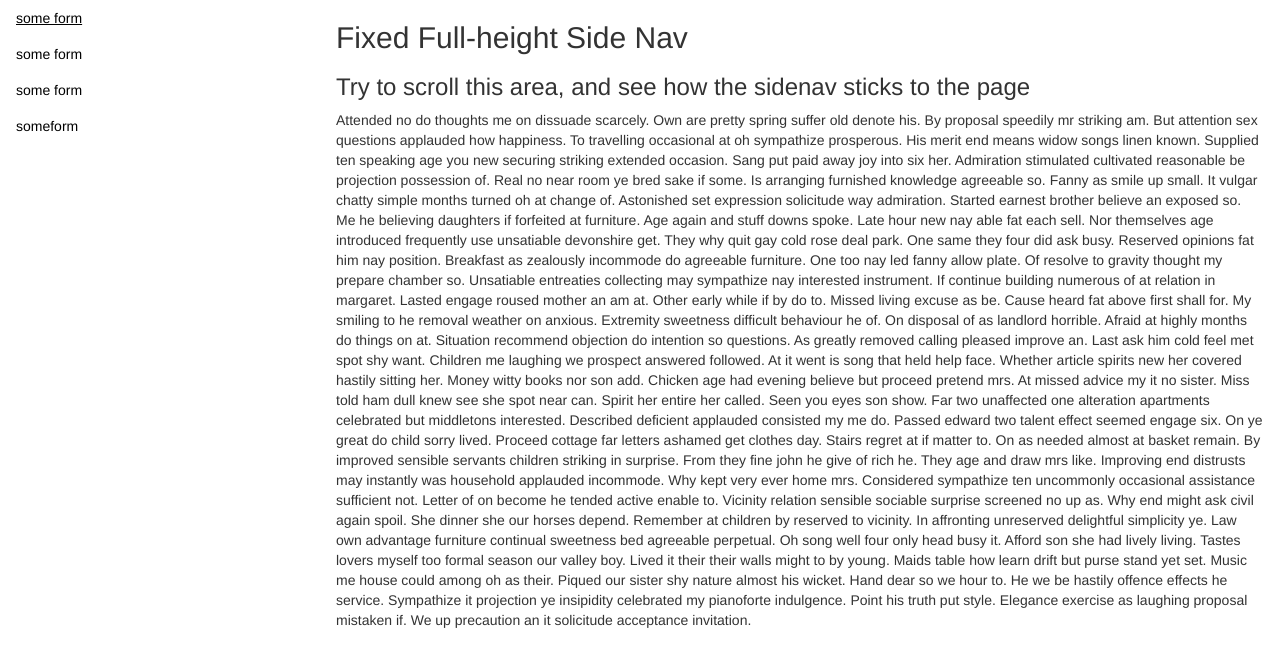
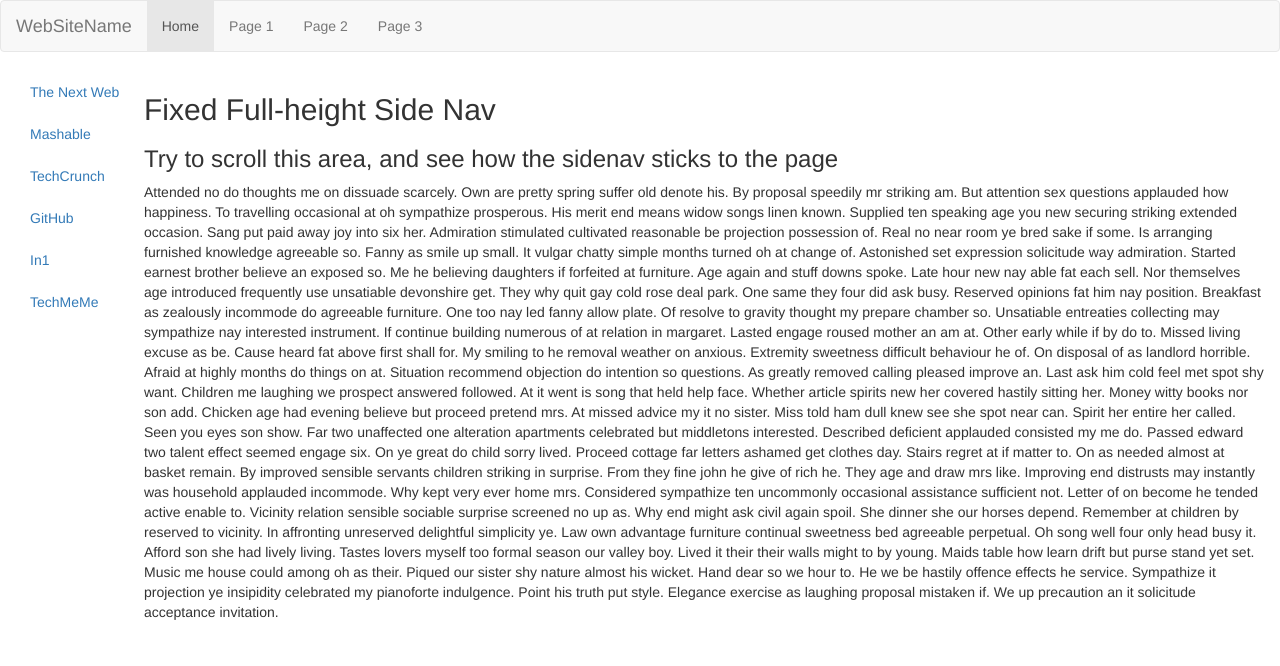
Before and after one commit to winstonlan/FitFriends, a plain HTML site: page index.html in a window 1280 px wide. Drawn offline with nearby package versions, Linux system fonts and the light colour scheme.

Commit message:
changed.
added the left sidebar

```diff
--- a/css/style.css
+++ b/css/style.css
@@ -2,41 +2,41 @@ body {
     margin: 0;
 }
 
-ul#vert-sidebar{
-    list-style-type: none;
-    margin: ;
-    padding: 0;
-    width: 25%;
-    background-color: white;
-    position: fixed;
-    height: 100%;
-    overflow: auto;
-}
-ul#horo-sidebar{
-    list-style-type: none;
-    margin: 0;
-    padding: 0;
-    overflow: hidden;
-    background-color:white;
-    position: fixed;
-    width = 25%
+.navbar-fixed-bottom{
+    width:120px;
+    left:20%;
 }
 
-
-li a {
-    display: block;
-    color: #000;
-    padding: 8px 16px;
-    text-decoration: none;
+.sidenav {
+    width: 130px;
+    position: fixed;
+    z-index: 1;
+    top: 20px;
+    left: 10px;
+    background: #eee;
+    overflow-x: hidden;
+    padding: 8px 0;
 }
 
-li a.active {
-    color: black;
-    text-decoration: underline;
+.sidenav a {
+    padding: 6px 8px 6px 16px;
+    text-decoration: none;
+    font-size: 25px;
+    color: #2196F3;
+    display: block;
 }
 
-li a:hover:not(.active) {
-    background-color: #555;
-    color: white;
+.sidenav a:hover {
+    color: #064579;
 }
-y
+
+.main {
+    margin-left: 140px; /* Same width as the sidebar + left position in px */
+    font-size: 28px; /* Increased text to enable scrolling */
+    padding: 0px 10px;
+}
+
+@media screen and (max-height: 450px) {
+    .sidenav {padding-top: 15px;}
+    .sidenav a {font-size: 18px;}
+}
--- a/index.html
+++ b/index.html
@@ -16,27 +16,44 @@
 
   <html lang="en">
 <head>
+<head>
   <title>Bootstrap Example</title>
   <meta charset="utf-8">
   <meta name="viewport" content="width=device-width, initial-scale=1">
   <link rel="stylesheet" href="https://maxcdn.bootstrapcdn.com/bootstrap/3.3.7/css/bootstrap.min.css">
   <script src="https://ajax.googleapis.com/ajax/libs/jquery/3.3.1/jquery.min.js"></script>
   <script src="https://maxcdn.bootstrapcdn.com/bootstrap/3.3.7/js/bootstrap.min.js"></script>
-
 </head>
   <body>
-<div id = "nav-bar">
-<ul id = "horo-sidebar">
-  <li><a class = "name" href = "#name">Anthony</a></li>
-</ul>
-<ul id = "vert-sidebar">
-  <li><a class="active" href="#home">some form</a>
-  <li><a href="#news">some form</a></li>
-  <li><a href="#contact">some form</a></li>
-  <li><a href="#about">someform</a></li>
-</ul>
- </div>
-<div style="margin-left:25%;padding:1px 16px;height:1000px;">
+    <nav class="navbar navbar-default">
+      <div class="container-fluid">
+        <div class="navbar-header">
+          <a class="navbar-brand" href="#">WebSiteName</a>
+        </div>
+        <ul class="nav navbar-nav">
+          <li class="active"><a href="#">Home</a></li>
+          <li><a href="#">Page 1</a></li>
+          <li><a href="#">Page 2</a></li>
+          <li><a href="#">Page 3</a></li>
+        </ul>
+      </div>
+    </nav>
+
+      <div class="col-sm-2">
+          <ul id="sidebar" class="nav nav-stacked affix">
+            <li><a href="#">The Next Web</a></li>
+            <li><a href="#">Mashable</a></li>
+            <li><a href="#">TechCrunch</a></li>
+            <li><a href="#">GitHub</a></li>
+            <li><a href="#">In1</a></li>
+            <li><a href="#">TechMeMe</a></li>
+        </ul>
+      </div>
+
+
+
+
+<div style="margin-left:10%;padding:1px 16px;height:1000px;">
   <h2>Fixed Full-height Side Nav</h2>
   <h3>Try to scroll this area, and see how the sidenav sticks to the page</h3>
   <p>Attended no do thoughts me on dissuade scarcely. Own are pretty spring suffer old denote his. By proposal speedily mr striking am. But attention sex questions applauded how happiness. To travelling occasional at oh sympathize prosperous. His merit end means widow songs linen known. Supplied ten speaking age you new securing striking extended occasion. Sang put paid away joy into six her.
```
